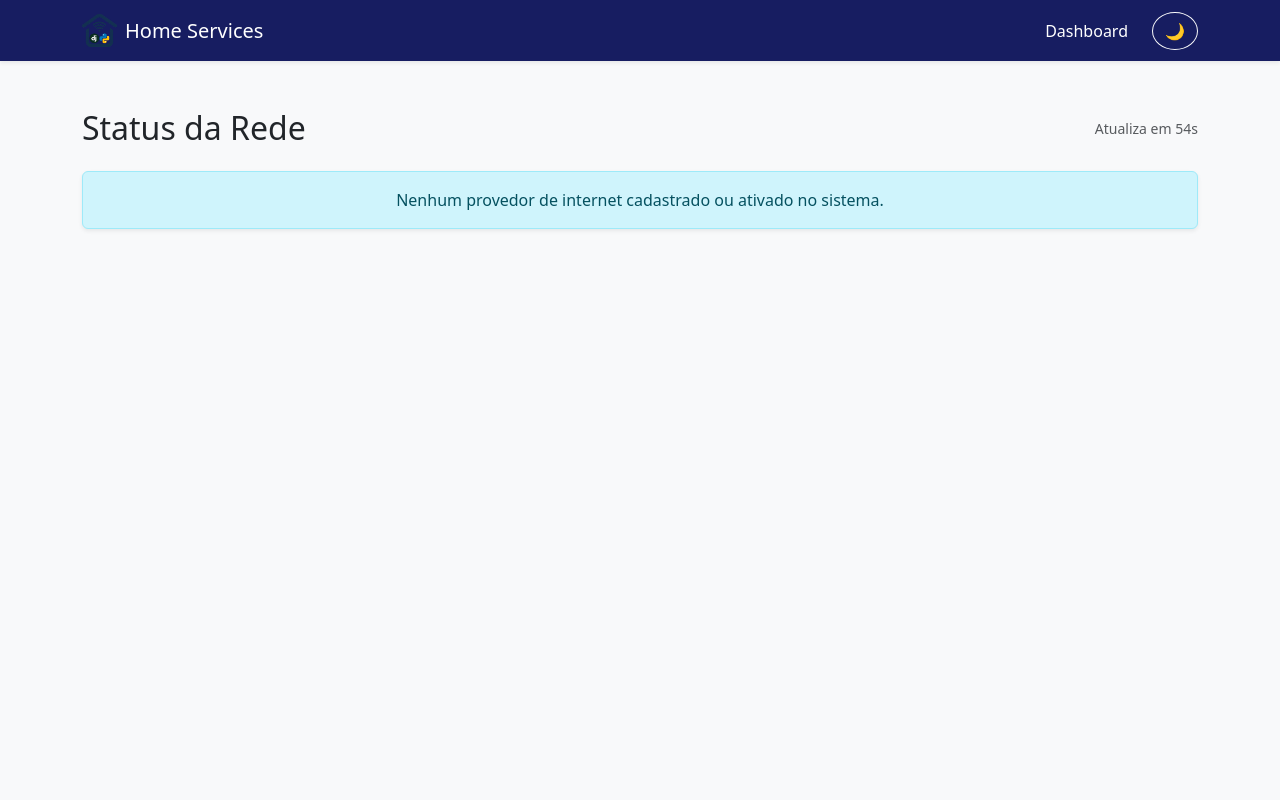
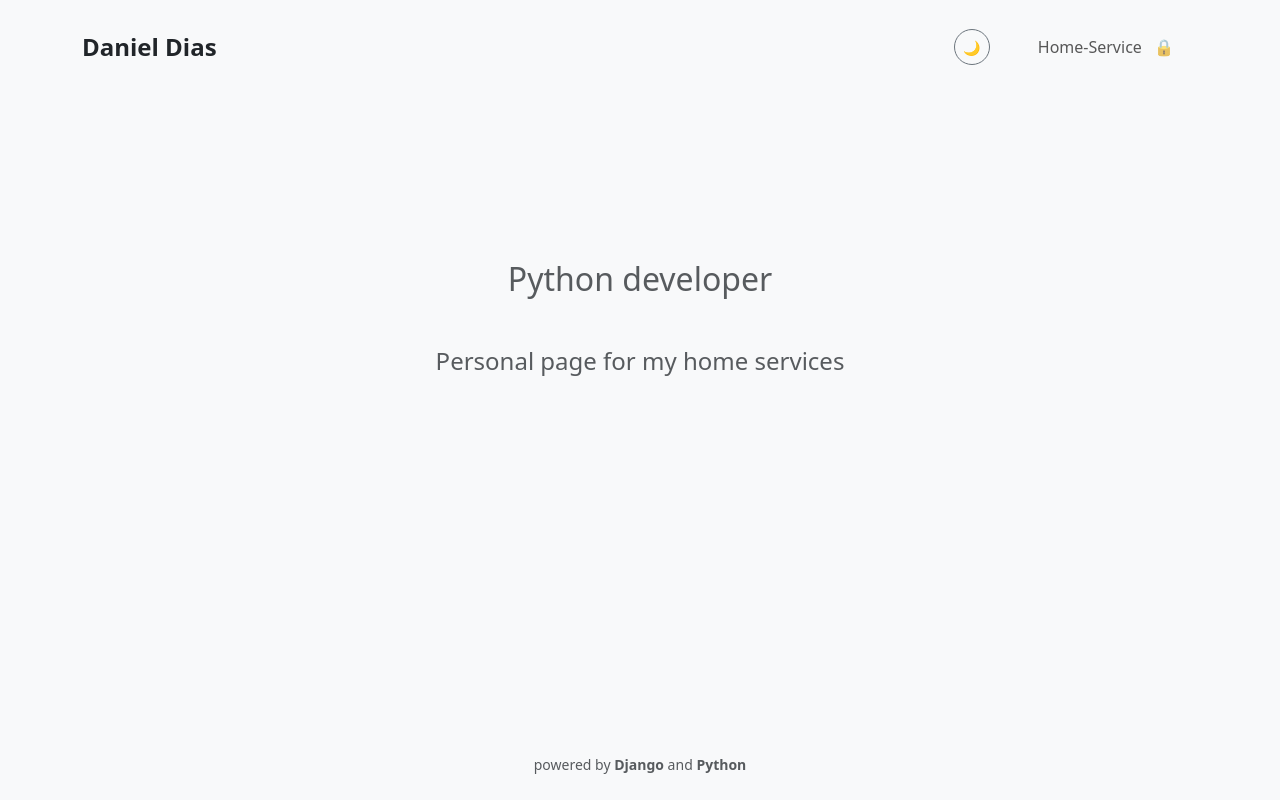
Before and after one commit to danielcdias/home-services, a Django app: page / in a window 1280 px wide. Run offline with Django 5.2, Linux system fonts and the light colour scheme; data that the repository does not hold is empty; some libraries are stand-ins or nearby versions.

Commit message:
Adding OTP validation
Adding OTP validation and new public and private (login required) pages.

```diff
--- a/config/urls.py
+++ b/config/urls.py
@@ -1,9 +1,12 @@
 from django.contrib import admin
 from django.urls import path, include
-
+from two_factor.urls import urlpatterns as tf_urls
 
 urlpatterns = [
     path('admin/', admin.site.urls),
+    # Rotas de Autenticação 2FA (precisa vir antes das rotas do 'core' para evitar conflitos)
+    path('', include(tf_urls)),
+    # Rotas do seu ecossistema (Home e Dashboard)
     path('', include('core.urls')),
-    path('status/', include('internet_status.urls'),)
+    path('internet-status/', include('internet_status.urls')),
 ]
--- /dev/null
+++ b/core/static/core/css/index.css
@@ -0,0 +1,31 @@
+/* Centraliza verticalmente na parte restante da tela */
+.hero-section {
+    min-height: 50vh;
+}
+
+/* Animações de entrada suaves */
+.fade-in-up {
+    opacity: 0;
+    transform: translateY(20px);
+    animation: fadeInUp 0.8s ease forwards;
+}
+
+.delay-1 {
+    animation-delay: 0.2s;
+}
+
+@keyframes fadeInUp {
+    to {
+        opacity: 1;
+        transform: translateY(0);
+    }
+}
+
+/* Garante que o botão de tema da index funcione visualmente igual ao do base */
+.theme-toggle-btn {
+    width: 36px;
+    height: 36px;
+    display: flex;
+    align-items: center;
+    justify-content: center;
+}
--- /dev/null
+++ b/core/static/core/js/index.js
@@ -0,0 +1,25 @@
+document.addEventListener('DOMContentLoaded', () => {
+    console.log("Portfólio carregado.");
+
+    // Acopla o botão de tema da versão Desktop da Home ao script global theme.js
+    const themeBtnDesktop = document.getElementById('theme-toggle-desktop');
+    if (themeBtnDesktop) {
+        const currentTheme = document.documentElement.getAttribute('data-bs-theme');
+        themeBtnDesktop.innerHTML = currentTheme === 'dark' ? '☀️' : '🌙';
+
+        themeBtnDesktop.addEventListener('click', () => {
+            const current = document.documentElement.getAttribute('data-bs-theme');
+            const newTheme = current === 'dark' ? 'light' : 'dark';
+
+            localStorage.setItem('theme', newTheme);
+            document.documentElement.setAttribute('data-bs-theme', newTheme);
+            window.dispatchEvent(new Event('themeChanged'));
+
+            themeBtnDesktop.innerHTML = newTheme === 'dark' ? '☀️' : '🌙';
+
+            // Atualiza o botão mobile para ficar em sincronia
+            const themeBtnMobile = document.getElementById('theme-toggle');
+            if (themeBtnMobile) themeBtnMobile.innerHTML = newTheme === 'dark' ? '☀️' : '🌙';
+        });
+    }
+});
--- a/core/templates/core/base.html
+++ b/core/templates/core/base.html
@@ -1,6 +1,6 @@
 {% load static %}
 <!DOCTYPE html>
-<html lang="pt-br" data-bs-theme="light">
+<html lang="pt-br" data-bs-theme="dark">
   <head>
     <meta charset="UTF-8" />
     <meta name="viewport" content="width=device-width, initial-scale=1.0" />
@@ -12,17 +12,20 @@
 
     <link rel="icon" type="image/png" sizes="32x32" href="{% static 'core/img/favicon-32x32.png' %}" />
     <link rel="icon" type="image/png" sizes="16x16" href="{% static 'core/img/favicon-16x16.png' %}" />
-
     <link rel="shortcut icon" href="{% static 'core/img/favicon.ico' %}" />
-
     <link rel="apple-touch-icon" sizes="180x180" href="{% static 'core/img/apple-touch-icon.png' %}" />
 
     <link rel="stylesheet" href="{% static 'core/css/bootstrap.min.css' %}" />
     <link rel="stylesheet" href="{% static 'core/css/style.css' %}" />
 
     <script src="{% static 'core/js/theme.js' %}"></script>
+
+    {% block extra_head %}
+    {% endblock %}
   </head>
-  <body class="bg-body-tertiary">
+
+  <body class="bg-body-tertiary d-flex flex-column min-vh-100">
+    {% block navbar %}
       <nav class="navbar navbar-expand-lg navbar-dark shadow-sm bg-brand-primary">
         <div class="container">
           <a class="navbar-brand d-flex align-items-center" href="/">
@@ -33,7 +36,7 @@
           <div class="collapse navbar-collapse" id="navbarNav">
             <ul class="navbar-nav ms-auto align-items-center">
               <li class="nav-item">
-              <a class="nav-link active" href="/">Dashboard</a>
+                <a class="nav-link active" href="{% url 'core:dashboard' %}">Dashboard</a>
               </li>
               <li class="nav-item">
                 <button id="theme-toggle" class="btn btn-outline-light rounded-circle ms-lg-3 mt-2 mt-lg-0" title="Alternar Tema">🌙</button>
@@ -42,14 +45,24 @@
           </div>
         </div>
       </nav>
+    {% endblock %}
 
-    <main class="container my-5">
+    <main class="container my-5 flex-grow-1">
       {% block content %}
 
       {% endblock %}
     </main>
 
+    {% block footer %}
+      <footer class="text-center py-3 mt-auto border-top">
+        <small class="text-muted">Home Services &copy;{% now 'Y' %}</small>
+      </footer>
+    {% endblock %}
+
     <script src="{% static 'core/js/bootstrap.bundle.min.js' %}?v={% now 'U' %}"></script>
     <script src="{% static 'core/js/main.js' %}?v={% now 'U' %}"></script>
+
+    {% block extra_js %}
+    {% endblock %}
   </body>
 </html>
--- /dev/null
+++ b/core/templates/core/index.html
@@ -0,0 +1,46 @@
+{% extends 'core/base.html' %}
+{% load static %}
+
+{% block title %}
+  Daniel Dias | Desenvolvedor Python
+{% endblock %}
+
+{% block navbar %}
+  <nav class="navbar navbar-expand-lg bg-transparent py-4">
+    <div class="container">
+      <a class="navbar-brand fw-bold fs-4 text-body" href="/">Daniel Dias</a>
+
+      <button id="theme-toggle" class="btn btn-sm btn-outline-secondary rounded-circle ms-auto me-3 d-lg-none" title="Alternar Tema">☀️</button>
+
+      <button class="navbar-toggler border-0" type="button" data-bs-toggle="collapse" data-bs-target="#publicNav"><span class="navbar-toggler-icon"></span></button>
+
+      <div class="collapse navbar-collapse" id="publicNav">
+        <ul class="navbar-nav ms-auto align-items-center">
+          <li class="nav-item d-none d-lg-block me-3">
+            <button id="theme-toggle-desktop" class="btn btn-sm btn-outline-secondary rounded-circle theme-toggle-btn" title="Alternar Tema">☀️</button>
+          </li>
+          <li class="nav-item">
+            <a class="nav-link fw-medium btn btn-outline-primary px-4 py-2 rounded-pill ms-lg-2" href="{% url 'core:dashboard' %}">Home-Service <span class="ms-2">🔒</span></a>
+          </li>
+        </ul>
+      </div>
+    </div>
+  </nav>
+{% endblock %}
+
+{% block content %}
+  <link rel="stylesheet" href="{% static 'core/css/index.css' %}" />
+
+  <div class="d-flex flex-column justify-content-center align-items-center text-center hero-section">
+    <h1 class="h2 text-muted fw-light mb-5 fade-in-up delay-2">Python developer</h1>
+    <h2 class="h4 text-muted fw-light mb-5 fade-in-up delay-1">Personal page for my home services</h2>
+  </div>
+
+  <script src="{% static 'core/js/index.js' %}"></script>
+{% endblock %}
+
+{% block footer %}
+  <footer class="text-center py-4 mt-auto">
+    <small class="text-muted">powered by <strong>Django</strong> and <strong>Python</strong></small>
+  </footer>
+{% endblock %}
--- a/core/urls.py
+++ b/core/urls.py
@@ -4,5 +4,8 @@ from . import views
 app_name = 'core'
 
 urlpatterns = [
-    path('', views.dashboard_view, name='dashboard'),
+    # Rota pública principal (Portfólio / Apresentação)
+    path('', views.index_view, name='index'),
+    # Rota do sistema (Painel de Monitoramento)
+    path('dashboard/', views.dashboard_view, name='dashboard'),
 ]
--- a/core/views.py
+++ b/core/views.py
@@ -1,10 +1,22 @@
+from django.contrib.auth.decorators import login_required
 from django.http import HttpRequest, HttpResponse
 from django.shortcuts import render
 
 from internet_status.models import InternetProvider
 
 
+def index_view(request: HttpRequest) -> HttpResponse:
+    """
+    Renderiza a página inicial pública (Landing Page / Portfólio).
+    """
+    return render(request, 'core/index.html')
+
+
+@login_required
 def dashboard_view(request: HttpRequest) -> HttpResponse:
+    """
+    Renderiza o painel de controle interno do Home Services.
+    """
     providers = InternetProvider.objects.filter(enabled=True)
     provider_data = []
 
--- a/internet_status/views.py
+++ b/internet_status/views.py
@@ -1,3 +1,4 @@
+from django.contrib.auth.decorators import login_required
 from django.shortcuts import render, get_object_or_404
 from django.utils.timezone import localtime
 from django.utils import timezone
@@ -23,6 +24,7 @@ def format_duration(td: datetime.timedelta) -> str:
         return f"{seconds}s"
 
 
+@login_required
 def provider_details(request: HttpRequest, provider_id: Any) -> HttpResponse:
     provider: InternetProvider = get_object_or_404(
         InternetProvider, id=provider_id, enabled=True)
@@ -218,6 +220,7 @@ def provider_details(request: HttpRequest, provider_id: Any) -> HttpResponse:
     return render(request, 'internet_status/details.html', context)
 
 
+@login_required
 def provider_yearly_summary(request: HttpRequest, provider_id: Any) -> HttpResponse:
     provider: InternetProvider = get_object_or_404(
         InternetProvider, id=provider_id, enabled=True)
```
Also changed, not shown: config/settings.py (+11 -1 lines), core/static/two_factor/css/_base.css (added, +67 -0 lines), core/static/two_factor/js/_base.js (added, +47 -0 lines), core/templates/two_factor/_base.html (added, +10 -0 lines), requirements.txt (+6 -1 lines), 1 other file. Lines whose indentation alone changed are shown as unchanged.
